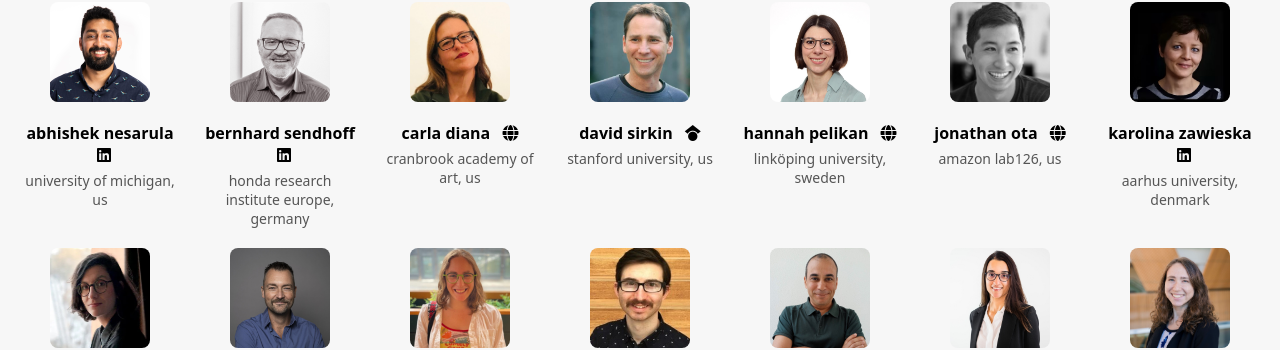
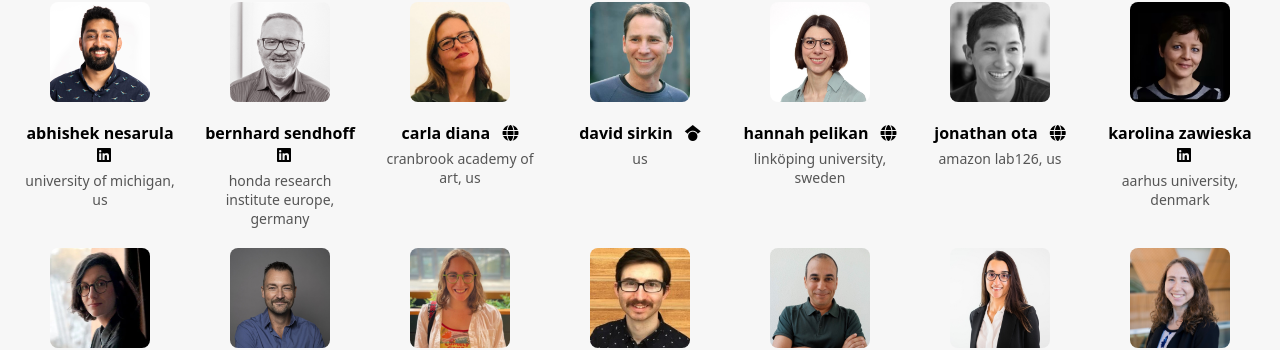
Before and after one commit to studiorobot/hridesignretreat.com, a Jekyll site: the page built from index.html, in a window 1280 px wide and 900 px high, scrolled down 2382 px. Shown: the part 111-461 px from the top of the window. Built offline with Jekyll 4.4.1, drawn with Linux system fonts in a browser that asks for light colours; some web fonts are replaced.

Commit message:
update david's

```diff
--- a/_data/participants.yml
+++ b/_data/participants.yml
@@ -18,7 +18,7 @@
 
 - name: david sirkin
   scholar: https://scholar.google.com/citations?user=ual27FYAAAAJ
-  inst: stanford university, us
+  inst: us
   image: ds.jpg
 
 - name: hannah pelikan
```
